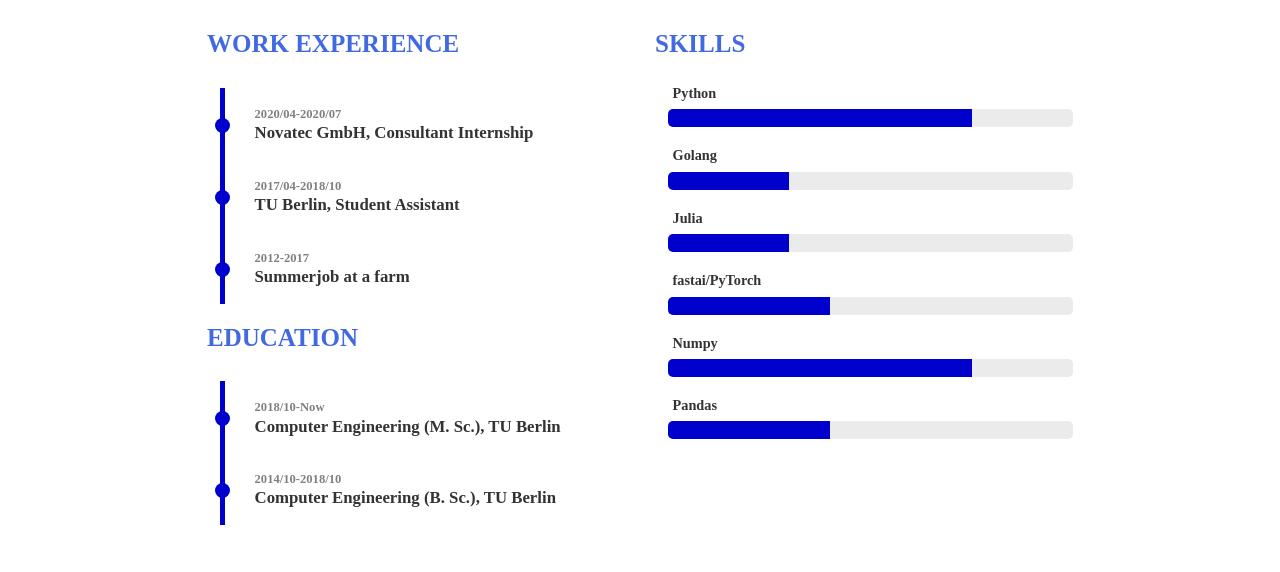
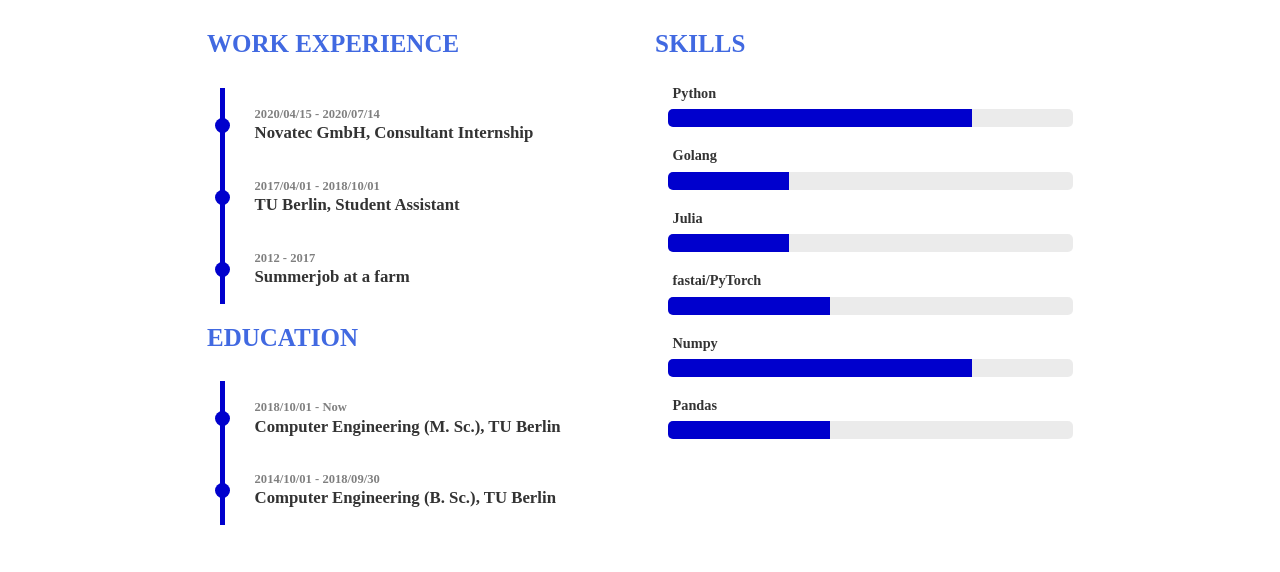
Before and after one commit to kai-tub/kai-tub.github.io, a Jekyll site: the page built from index.html, in a window 1280 px wide. Shown: the part 327-899 px from the top of the page. Built offline with Jekyll 4.4.1, drawn with Linux system fonts in a browser that asks for light colours; nearby versions of some CDN libraries; some web fonts are replaced; the list of posts is cut into pages by our own code.

Commit message:
I can't ignore this bug...
Trying with complete dates

```diff
--- a/_config.yml
+++ b/_config.yml
@@ -13,21 +13,21 @@ theme_settings :
     username : Kai Norman Clasen
     description :
     workexperience :
-      - start : 2020/04
-        end : 2020/07
+      - start : 2020/04/15
+        end : 2020/07/14
         experience : Novatec GmbH, Consultant Internship
-      - start: 2017/04
-        end: 2018/10
+      - start: 2017/04/01
+        end: 2018/10/01
         experience: TU Berlin, Student Assistant
       - start: 2012
         end: 2017
         experience: Summerjob at a farm
     education:
-      - start: 2018/10
+      - start: 2018/10/01
         end: Now
         experience: Computer Engineering (M. Sc.), TU Berlin
-      - start: 2014/10
-        end: 2018/10
+      - start: 2014/10/01
+        end: 2018/09/30
         experience: Computer Engineering (B. Sc.), TU Berlin
     skills :
       - skill: Python
--- a/_layouts/portfolio.html
+++ b/_layouts/portfolio.html
@@ -30,7 +30,7 @@ layout: page
       <ul class="exper-list">
         {% for wexp in  profile.workexperience %}
         <li class="meta">
-          <p class="date">{{ wexp.start }}-{{ wexp.end }}</p>
+          <p class="date">{{ wexp.start }} - {{ wexp.end }}</p>
           <p class="description">{{ wexp.experience }}</p>
         </li>
         {% endfor %}
@@ -39,7 +39,7 @@ layout: page
       <ul class="exper-list">
         {% for eexp in  profile.education %}
         <li class="meta">
-          <p class="date">{{ eexp.start }}-{{ eexp.end }}</p>
+          <p class="date">{{ eexp.start }} - {{ eexp.end }}</p>
           <p class="description">{{ eexp.experience }}</p>
         </li>
         {% endfor %}
```
